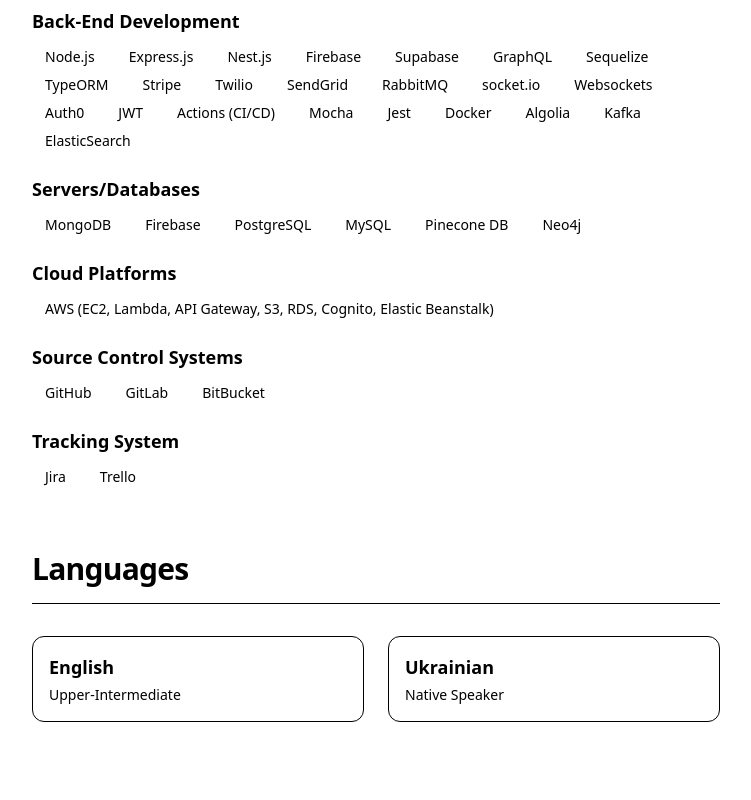
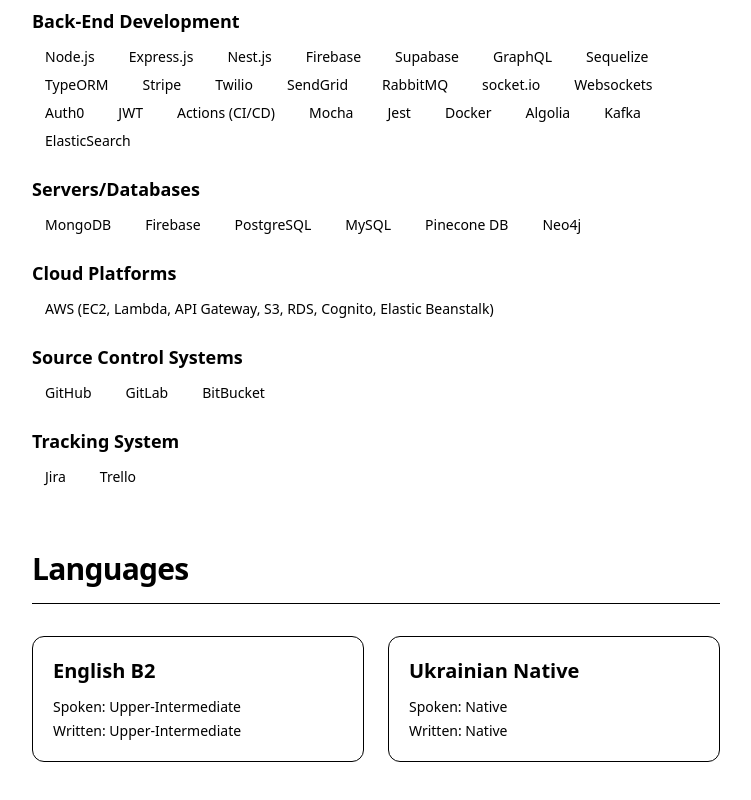
Before and after one commit to dev-marian-vybyranyi/dev-vybyranyi, a React (Vite) app: page / in a window 1280 px wide. Shown: the part 4349-5149 px from the top of the page, without its empty margins (464-1215 px from the left). Built offline with nearby package versions, Linux system fonts and the light colour scheme.

Commit message:
update LanguagesSection; enhance language details with spoken and written proficiency levels

```diff
--- a/src/components/ResumeSections.jsx
+++ b/src/components/ResumeSections.jsx
@@ -91,9 +91,14 @@
       <SectionHeading>Languages</SectionHeading>
       <div className="grid grid-cols-1 sm:grid-cols-2 gap-6">
         {languages.map((lang) => (
-          <div key={lang.name} className="p-4 rounded-xl border border-border/50 bg-card/50">
-            <h3 className="text-lg font-semibold text-foreground mb-1">{lang.name}</h3>
-            <p className="text-sm text-muted-foreground">{lang.level}</p>
+          <div key={lang.name} className="p-5 rounded-xl border border-border/50 bg-card/50">
+            <h3 className="text-xl font-semibold text-foreground mb-3">
+              {lang.name} <span className="text-primary/80">{lang.level}</span>
+            </h3>
+            <div className="space-y-1 text-sm text-muted-foreground">
+              <p><strong className="font-medium text-foreground/80">Spoken:</strong> {lang.spoken}</p>
+              <p><strong className="font-medium text-foreground/80">Written:</strong> {lang.written}</p>
+            </div>
           </div>
         ))}
       </div>
--- a/src/config/portfolioData.js
+++ b/src/config/portfolioData.js
@@ -51,8 +51,18 @@
     }
   ],
   languages: [
-    { name: "English", level: "Upper-Intermediate" },
-    { name: "Ukrainian", level: "Native Speaker" },
+    {
+      name: "English",
+      level: "B2",
+      spoken: "Upper-Intermediate",
+      written: "Upper-Intermediate"
+    },
+    {
+      name: "Ukrainian",
+      level: "Native",
+      spoken: "Native",
+      written: "Native"
+    }
   ],
   employment: [
     {
```
